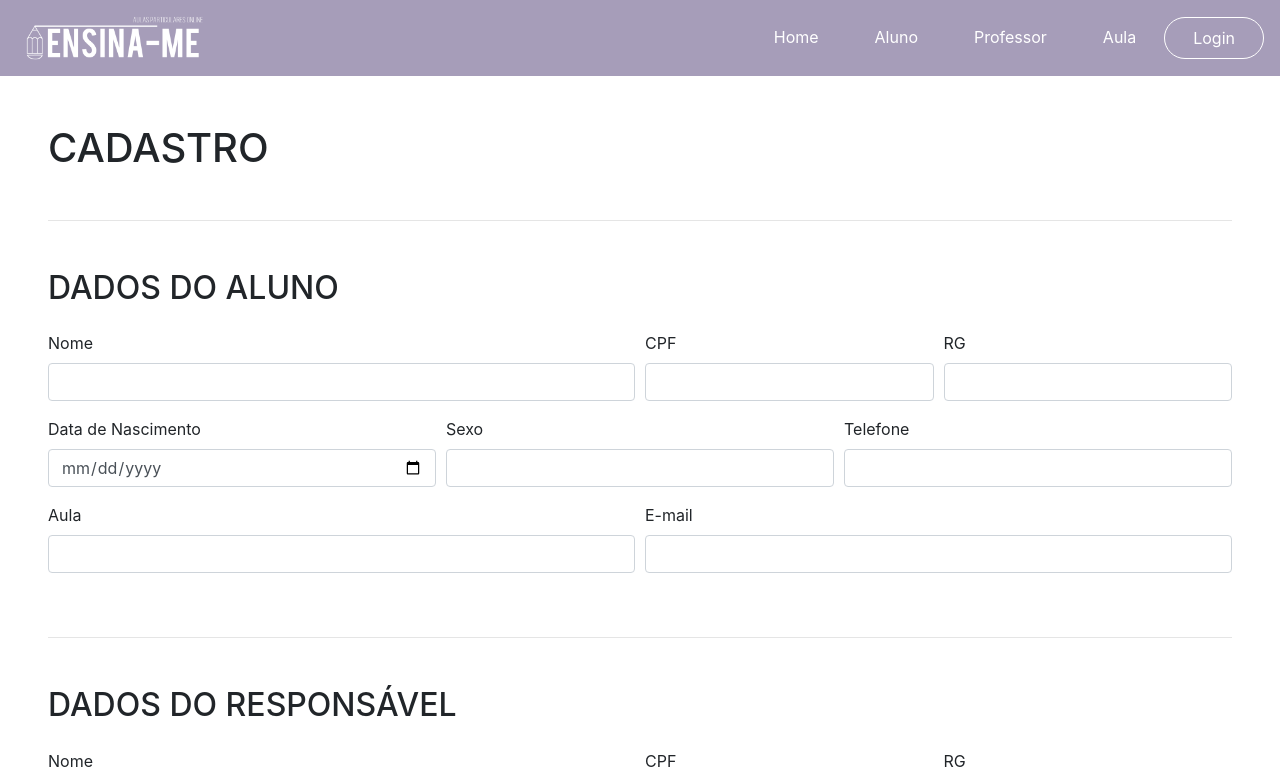
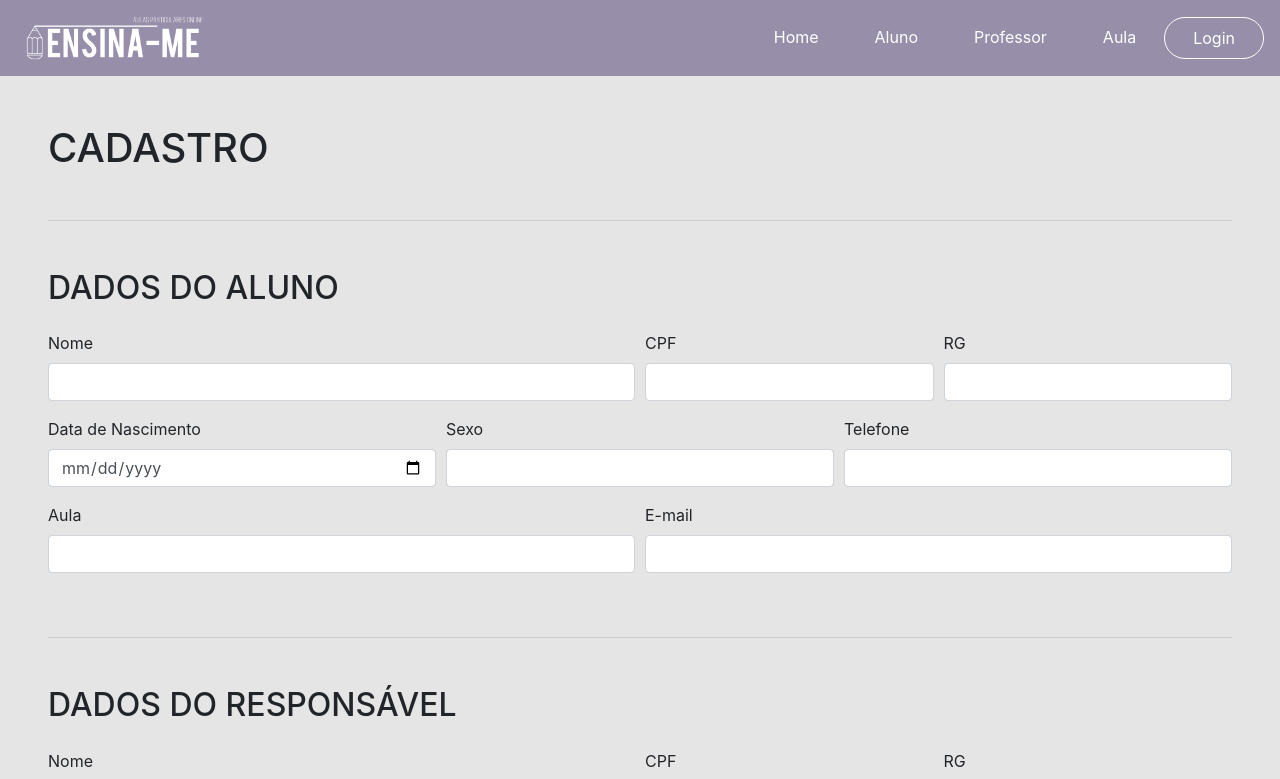
Before and after one commit to crparaizo/ensiname_react, a React (Create React App) app: page /aluno in a window 1280 px wide. Shown: the top 779 px of the page. Built offline with nearby package versions, Linux system fonts and the light colour scheme.

Commit message:
Ajustado banner e cores de fundo das páginas

```diff
--- a/src/pages/aula/aula.js
+++ b/src/pages/aula/aula.js
@@ -7,7 +7,7 @@ import 'bootstrap/dist/css/bootstrap.min.css';
 
 function Aula() {
   return (
-    <div>
+    <div className="content">
       <Menu />
       <main className="px-5">
         <h1 className="mt-5">Plano de Ensino</h1>
--- a/src/pages/aula/style.css
+++ b/src/pages/aula/style.css
@@ -1,3 +1,7 @@
+.content{
+  background-color: #e5e5e5;
+}
+
 .atividade {
   width: 60%;
 }
--- a/src/pages/cadastro_aluno/cadastroAluno.js
+++ b/src/pages/cadastro_aluno/cadastroAluno.js
@@ -4,10 +4,11 @@ import Footer from './../../components/footer';
 import DadosAlunos from '../../components/cadastro_aluno/dados_aluno'
 import DadosResponsavel from '../../components/cadastro_aluno/dados_responsavel'
 import Pedagogia from '../../components/cadastro_aluno/pedagogia'
+import './style.css'
 
 function Aluno() {
   return (
-    <>
+    <main className="content">
       <Menu />
       <div className="px-5">
         <h1 className="my-5">CADASTRO</h1>
@@ -19,7 +20,7 @@ function Aluno() {
         <Pedagogia />
       </div>
       <Footer />
-    </>
+    </main>
   );
 };
 
--- /dev/null
+++ b/src/pages/cadastro_aluno/style.css
@@ -0,0 +1,3 @@
+.content{
+  background-color: #e5e5e5;
+}
--- a/src/pages/cadastro_prof/cadastroProf.js
+++ b/src/pages/cadastro_prof/cadastroProf.js
@@ -6,10 +6,11 @@ import DadosAcademicos from '../../components/cadastro_prof/dados_academicos'
 import DadosComplementares from '../../components/cadastro_prof/dados_complementar'
 import Profissional from '../../components/cadastro_prof/profissional'
 import Termos from '../../components/cadastro_prof/termos'
+import './style.css'
 
 function Professor() {
   return (
-    <>
+    <main className="content">
       <Menu />
       <div className="px-5">
         <h1 className="my-5">CADASTRO</h1>
@@ -23,10 +24,9 @@ function Professor() {
         <Profissional />
         <hr />
         <Termos />
-        <hr />
       </div>
       <Footer />
-    </>
+    </main>
   );
 };
 
--- /dev/null
+++ b/src/pages/cadastro_prof/style.css
@@ -0,0 +1,3 @@
+.content{
+  background-color: #e5e5e5;
+}
--- a/src/pages/landing/landingPage.css
+++ b/src/pages/landing/landingPage.css
@@ -1,12 +1,24 @@
-/* Imagem está sobrepondo as divs de baixo */
-
-/* .banner{
+.banner{
     background-image: url(../../img/banner.png);
     background-size: cover;
-    position: absolute;
-    width: 100%;
-    height: 100%;
-} */
+    background-position-x: center;
+    background-position-y: center;
+    height: 700px;
+}
+
+.banner .banner-text {
+    color: #fff;
+    margin: auto;
+    text-shadow: 1px 1px 5px #444;
+}
+
+.banner .banner-text h1 {
+    font-size: 2.25em;
+}
+
+.banner .banner-text p {
+    font-size: 1.5em;
+}
 
 .font36{
     font-size: 36px;
--- a/src/pages/landing/landingPage.js
+++ b/src/pages/landing/landingPage.js
@@ -1,14 +1,19 @@
 import Menu from '../../components/menu';
 import Footer from '../../components/footer';
 import './landingPage.css';
+import 'bootstrap/dist/css/bootstrap.min.css';
 
 import React from 'react';
 
 function Main() {
     return (
         <div>
-            <div className="banner">
+            <div className="banner d-flex flex-column">
                 <Menu />
+                <div className="banner-text ml-5">
+                  <h1>Ensina-Me</h1>
+                  <p>Aulas online com professores especializados para o ensino fundamental</p>
+                </div>
             </div>
             <div className="textCenter">
                 <p className="font36">A melhor plataforma para aulas particulares online</p>
```
